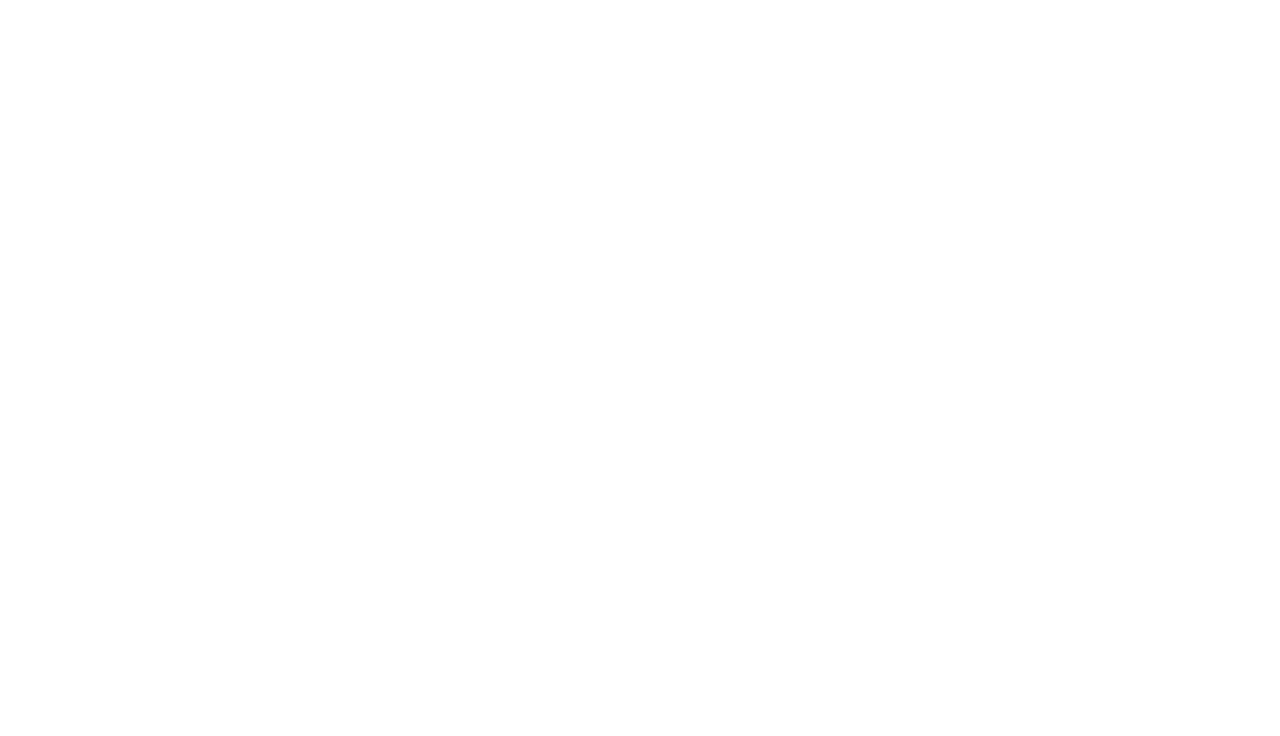
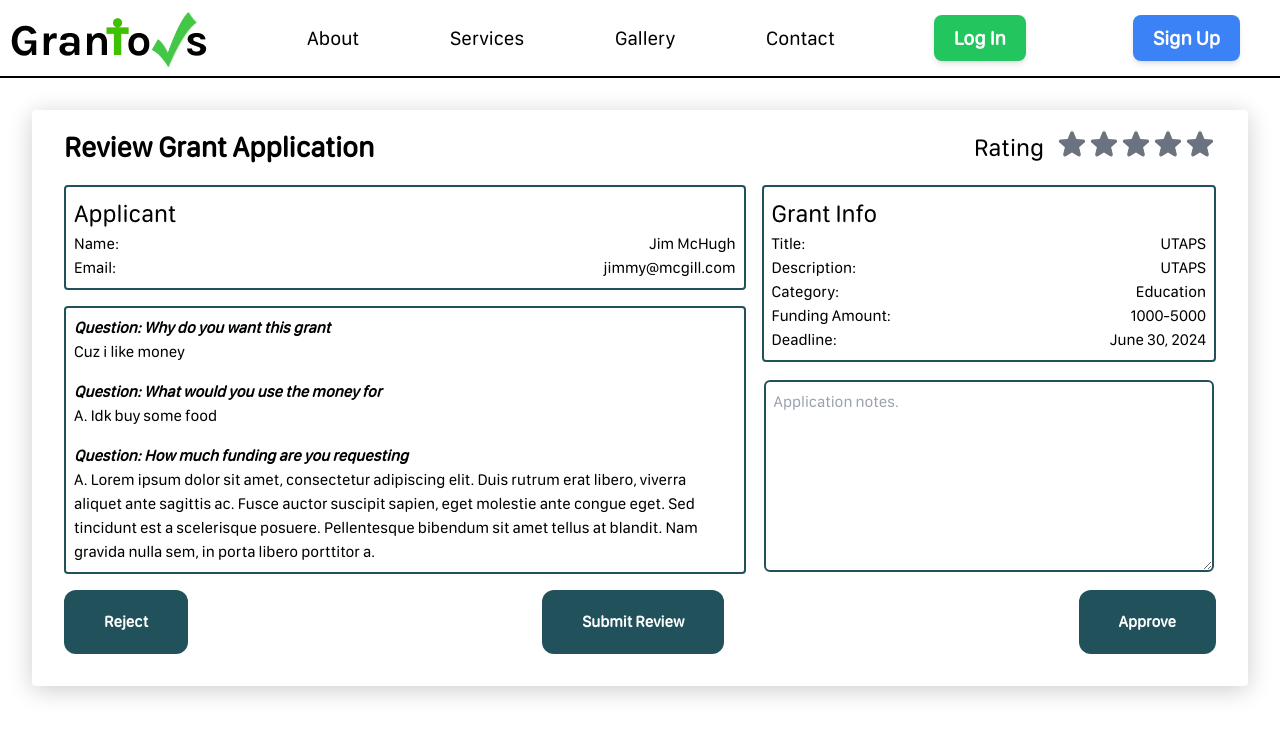
Before and after one commit to GlassesNoGlasses/c01w24-project-grantors, a React (Create React App) app in the folder frontend/: page /application/1/review in a window 1280 px wide. Before the commit this address had no page. Shown: the top 736 px of the page. Built offline with nearby package versions, Linux system fonts and the light colour scheme.

Commit message:
ApplicationReview view created

```diff
--- a/frontend/src/App.tsx
+++ b/frontend/src/App.tsx
@@ -12,6 +12,7 @@
 import AdminGrants from "./components/home-page/nav-bar/admin-dashboard/admin-grants/AdminGrants";
 import SavedGrants from "./components/saved-grants/SavedGrants";
 import GrantApply from "./components/grant-apply/GrantApply";
+import ApplicationReview from "./components/applications/admin/ApplicationReview";
 
 function App() {
 	return (
@@ -36,6 +37,7 @@
 						<Route path=":organization/applications" element={<AdminApplicationList/>} />
 						<Route path="applications" element={<ClientApplicationList />} />
 						<Route path="grants/:grantID/apply" element={<GrantApply />} />
+						<Route path="application/:applicationID/review" element={<ApplicationReview />} />
 					</Route>
 				</Routes>
 			)}
--- /dev/null
+++ b/frontend/src/components/applications/admin/ApplicationReview.tsx
@@ -0,0 +1,126 @@
+import { StarIcon } from "@heroicons/react/24/solid";
+import { useState } from "react";
+import { useParams } from "react-router";
+
+const ApplicationReview = () => {
+    const applicationID = useParams();
+    const [rating, setRating] = useState<number>(0);
+    const [hoverRating, setHoverRating] = useState<number>(0);
+
+    const rejectApplication = () => {
+
+    };
+
+    const submitApplicationReview = () => {
+
+    };
+
+    const approveApplication = () => {
+
+    };
+
+    return (
+        <div id="review-container" className="flex flex-col shadow-[0_4px_25px_rgba(0,0,0,0.2)] rounded m-8 pb-8">
+            <div id="review-header" className="flex flex-row justify-between items-center px-8">
+                <span className="py-4 text-xl font-bold">Review Grant Application</span>
+                <div id="star-rating" className="flex flex-row items-center gap-3">
+                    <span className="text-lg">Rating</span>
+                    <div id="stars:">
+                        {[1,2,3,4,5].map((star) => (
+                            <button
+                                type="button"
+                                key={star}
+                                onClick={() => setRating(star)}
+                                onMouseEnter={() => setHoverRating(star)}
+                                onMouseLeave={() => setHoverRating(rating)} // set hoverRating to rating when not hovering
+                            >
+                                <StarIcon className={`h-8 w-8 ${star <= hoverRating ? 'text-yellow-500' : 'text-gray-500'}`}/>
+                            </button>
+                        ))}
+                    </div>
+                </div>
+            </div>
+            <div className="flex flex-row justify-between px-8 gap-4">
+                <div id="application-info-container" className="flex flex-col w-3/4 gap-4">
+                    <div id="applicant-info" className="flex flex-col border-2 rounded border-magnify-blue p-2">
+                        <span className="text-lg">Applicant</span>
+                        <div id="name" className="flex flex-row justify-between">
+                            <span>Name:</span>
+                            <span>Jim McHugh</span>
+                        </div>
+                        <div id="email" className="flex flex-row justify-between">
+                            <span>Email:</span>
+                            <span>jimmy@mcgill.com</span>
+                        </div>
+                    </div>
+                    <div id="application-fields" className="flex flex-col border-2 rounded border-magnify-blue p-2 gap-4">
+                        <div id="field1">
+                            <div id="question" className="font-bold italic">Question: Why do you want this grant</div>
+                            <div id="response"> Cuz i like money</div>
+                        </div>
+                        <div id="field2">
+                            <div id="question" className="font-bold italic">Question: What would you use the money for</div>
+                            <div id="response">A. Idk buy some food</div>
+                        </div>
+                        <div id="field3">
+                            <div id="question" className="font-bold italic">Question: How much funding are you requesting</div>
+                            <div id="response">A. Lorem ipsum dolor sit amet, consectetur adipiscing elit. Duis rutrum erat libero, viverra aliquet ante sagittis ac. Fusce auctor suscipit sapien, eget molestie ante congue eget. Sed tincidunt est a scelerisque posuere. Pellentesque bibendum sit amet tellus at blandit. Nam gravida nulla sem, in porta libero porttitor a.</div>
+                        </div>
+                    </div>
+                </div>
+                <div id="right-col" className="flex flex-col w-1/2 gap-4">
+                    <div id="grant-info-container" className="flex flex-col p-2 border-2 rounded border-magnify-blue">
+                        <span className="text-lg">Grant Info</span>
+                        <div id="grant-title" className="flex flex-row justify-between">
+                            <span>Title:</span>
+                            <span>UTAPS</span>
+                        </div>
+                        <div id="grant-description" className="flex flex-row justify-between">
+                            <span>Description:</span>
+                            <span>UTAPS</span>
+                        </div>
+                        <div id="grant-category" className="flex flex-row justify-between">
+                            <span>Category:</span>
+                            <span>Education</span>
+                        </div>
+                        <div id="grant-funding" className="flex flex-row justify-between">
+                            <span>Funding Amount:</span>
+                            <span>1000-5000</span>
+                        </div>
+                        <div id="grant-deadline" className="flex flex-row justify-between">
+                            <span>Deadline:</span>
+                            <span>June 30, 2024</span>
+                        </div>
+                    </div>
+                    <div id="notes" className="p-1 h-full">
+                        <textarea
+                            className='outline outline-2 outline-magnify-blue p-2 w-full h-full rounded'
+                            placeholder="Application notes."
+                            onChange={(e) => {}}
+                        />
+                    </div>
+
+                </div>
+            </div>
+            <div id="actions" className="flex flex-row justify-between px-8 pt-4">
+                <button id="reject" className="bg-magnify-blue py-5 px-10 rounded-xl text-white font-bold hover:bg-magnify-dark-blue transition ease-in-out duration-200"
+                    onClick={rejectApplication}
+                >
+                    Reject
+                </button>
+                <button id="submit review" className="bg-magnify-blue py-5 px-10 rounded-xl text-white font-bold hover:bg-magnify-dark-blue transition ease-in-out duration-200"
+                    onClick={submitApplicationReview}
+                >
+                    Submit Review
+                </button>
+                <button id="approve" className="bg-magnify-blue py-5 px-10 rounded-xl text-white font-bold hover:bg-magnify-dark-blue transition ease-in-out duration-200"
+                    onClick={approveApplication}
+                >
+                    Approve
+                </button>
+            </div>
+        </div>
+    );
+};
+
+export default ApplicationReview;
--- /dev/null
+++ b/frontend/src/components/applications/admin/ApplicationReviewProps.ts
@@ -0,0 +1,2 @@
+export interface ApplicationReviewProps {
+};;
--- a/frontend/src/components/grant-form/GrantForm.tsx
+++ b/frontend/src/components/grant-form/GrantForm.tsx
@@ -5,6 +5,9 @@
 import ApplicationsController from '../../controllers/ApplicationsController';
 import { useNavigate } from 'react-router-dom';
 
+// TODO: This file and component should be renamed to ApplicationForm since this
+// is the form applicants fill out to submit and application, plus we already
+// have GrantForm for when the admin is creating the grant
 const GrantForm = ({ user, grant }: GrantFormProps) => {
     const [questionList, setQuestionList] = useState<GrantQuestion[]>(grant.questions);
     const navigate = useNavigate()
--- a/frontend/src/components/grant-list/GrantList.tsx
+++ b/frontend/src/components/grant-list/GrantList.tsx
@@ -50,8 +50,8 @@
                 <div className="flex flex-row gap-2">
                     <h2 className="text-lg">{`CAD $${grant.minAmount.toString()} - $${grant.maxAmount.toString()}`}</h2>
                     <button onClick={(e) => {
-                    e.preventDefault();
-                    toggleFavorite();
+                        e.preventDefault();
+                        toggleFavorite();
                     }}>
                         <StarIcon className={`h-6 w-6 ${isFavourite ? 'text-yellow-500' : 'text-gray-500'}`} />
                     </button>
--- a/frontend/src/controllers/ApplicationsController.ts
+++ b/frontend/src/controllers/ApplicationsController.ts
@@ -81,5 +81,13 @@
             console.log("Fetch function failed:", error);
             return false;
         }
-    }
+    };
+
+    static async rejectApplication(applicationID: string) {
+
+    };
+
+    static async approveApplication(applicationID: string) {
+
+    };
 }
--- /dev/null
+++ b/frontend/src/controllers/ReviewController.ts
@@ -0,0 +1,6 @@
+export default class ReviewController {
+
+    static async submitReview(reviewID: string) {
+
+    };
+};
--- a/frontend/tailwind.config.js
+++ b/frontend/tailwind.config.js
@@ -22,6 +22,9 @@
       colors: {
         'grantor-green': 'rgb(141, 229, 100)',
         'dim': 'rgb(0, 0, 0, 0.5)',
+        'magnify-light-blue': 'rgb(235, 244, 244)',
+        'magnify-blue': 'rgb(33, 82, 92)',
+        'magnify-dark-blue': 'rgb(12, 39, 45)',
       }
     },
   },
```
